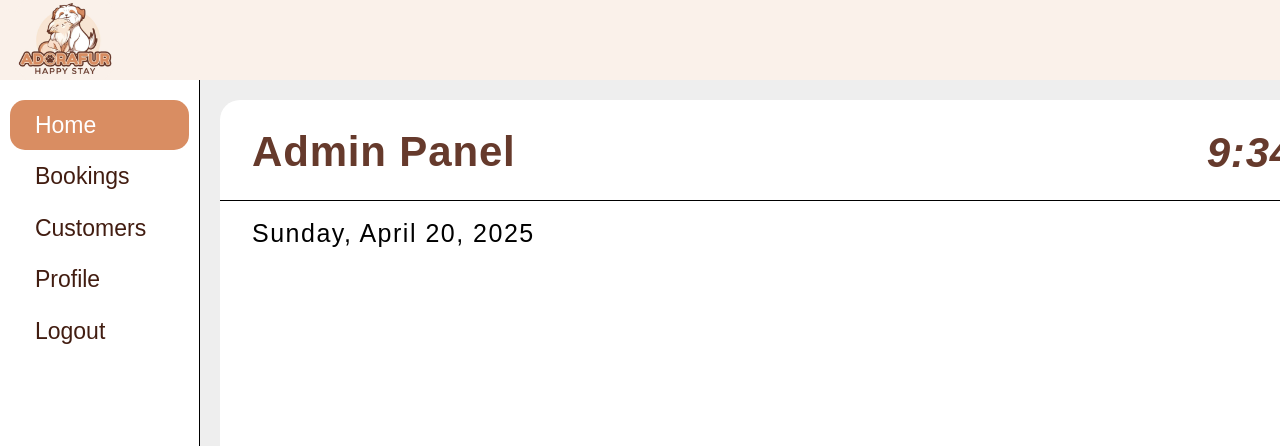
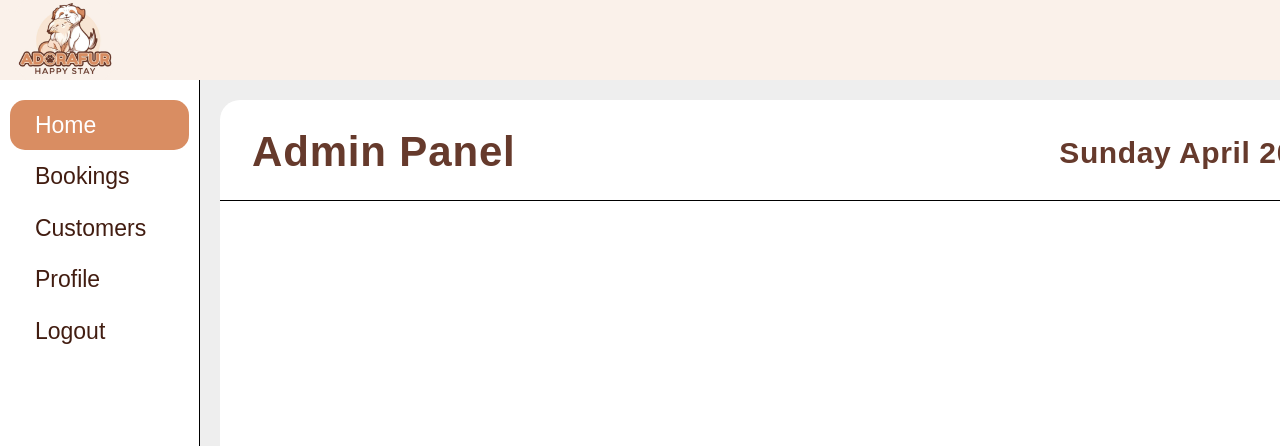
Before and after one commit to TiramisuCoders/Adorafur, a PHP site: page /admin/admin_home.php in a window 1280 px wide. Shown: the top 446 px of the page. Run offline with PHP 8.4, Linux system fonts and the light colour scheme; the visitor is signed in with stand-in values (Sample User, id 1); data that the repository does not hold is empty; some libraries are stand-ins or nearby versions.

Commit message:
updated admin home
admin_home.php
admin_header01.css - admin_header

```diff
--- a/admin/admin-css/admin_header01.css
+++ b/admin/admin-css/admin_header.css
@@ -171,11 +171,10 @@ body {
 .time-text {
   color: #663a2c;
   text-align: left;
-  font-family: "BarlowCondensed-Italic", sans-serif;
-  font-size: 42px;
+  font-family: "BalooTammudu2-Bold", sans-serif;
+  font-size: 30px;
   letter-spacing: 0.02em;
-  font-weight: 550;
-  font-style: italic;
+  font-weight: 700;
   position: absolute;
   top: 20px;
   width: 512px;
--- a/admin/admin_home.php
+++ b/admin/admin_home.php
@@ -61,12 +61,13 @@ try {
     <meta charset="UTF-8">
     <meta name="viewport" content="width=device-width, initial-scale=1.0">
     <link rel="icon" type="image/png" href="admin-pics/adorafur-logo.png">
-    <link rel="stylesheet" href="admin-css/admin_header01.css">
+    <link rel="stylesheet" href="admin-css/admin_header.css">
     <link rel="stylesheet" href="admin-css/admin_home01.css">
     <link href="https://cdn.jsdelivr.net/npm/bootstrap@5.3.0/dist/css/bootstrap.min.css" rel="stylesheet">
     <script src="https://cdn.jsdelivr.net/npm/bootstrap@5.3.0/dist/js/bootstrap.bundle.min.js"></script>
     <script src="admin.js"></script>
     <title>Admin Homepage</title>
+
 
 </head>
 
@@ -100,12 +101,11 @@ try {
     <div class="panel-container">
         <div class="head">
             <h6  class="head-text">Admin Panel</h6>
-            <!-- Real-time clock -->
-            <div class="time-text" id="real-time-clock">Loading...</div>
-
+            <!-- Current date display with day of week -->
+            <div class="time-text" id="current-date">Loading...</div>
         </div>
 
-        <div class="date-and-day">Loading date...</div>
+
 
         <div class="reservations-container">
         <table class="reservations">
@@ -358,6 +358,27 @@ try {
 
 <script>
 document.addEventListener('DOMContentLoaded', function() {
+    // Update date display
+    function updateDateDisplay() {
+    const now = new Date();
+
+    // Get day of week, month, day, and year separately
+    const dayOfWeek = now.toLocaleDateString('en-US', { weekday: 'long' });
+    const month = now.toLocaleDateString('en-US', { month: 'long' });
+    const day = now.getDate();
+    const year = now.getFullYear();
+
+    // Combine them without comma
+    const formattedDate = `${dayOfWeek} ${month} ${day} ${year}`;
+
+    // Update the element
+    document.getElementById('current-date').textContent = formattedDate;
+}
+
+   // Call immediately and set up to update daily
+   updateDateDisplay();
+   setInterval(updateDateDisplay, 86400000); // Update once per day (in milliseconds)
+
     var bookingModal = document.getElementById('bookingModal');
     bookingModal.addEventListener('show.bs.modal', function (event) {
         var button = event.relatedTarget;
```
